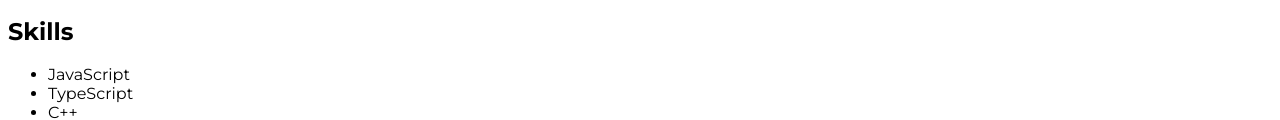
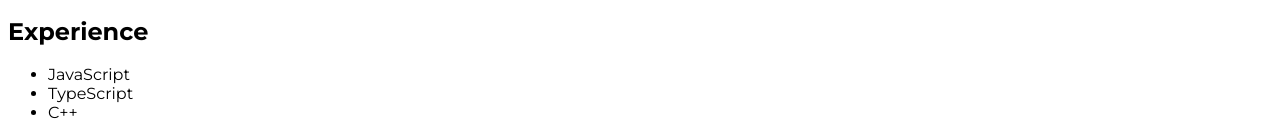
Before and after one commit to kynhix/portfolio, a website: page index.html in a window 1280 px wide. Shown: the part 639-759 px from the top of the page. Drawn offline with Linux system fonts and the light colour scheme.

Commit message:
Changed one word

```diff
--- a/index.html
+++ b/index.html
@@ -50,7 +50,7 @@
             time with loved ones.</div>
         </div>
         <div class="grow shrink flex-col justify-start items-start gap-2 inline-flex">
-          <h2 class="text-stone-50 text-3xl font-semibold mb-4"> Skills </h2>
+          <h2 class="text-stone-50 text-3xl font-semibold mb-4"> Experience </h2>
           <ul class="flex flex-wrap gap-3 text-xl justify-center font-semibold">
             <li
               class="px-2 py-1 w-32 text-center bg-slate-200 text-slate-900 shadow shadow-slate-950 rounded-md duration-300 transition-all hover:-translate-y-1 hover:shadow-md hover:shadow-slate-950">
```
Also changed, not shown: public/root.css.
